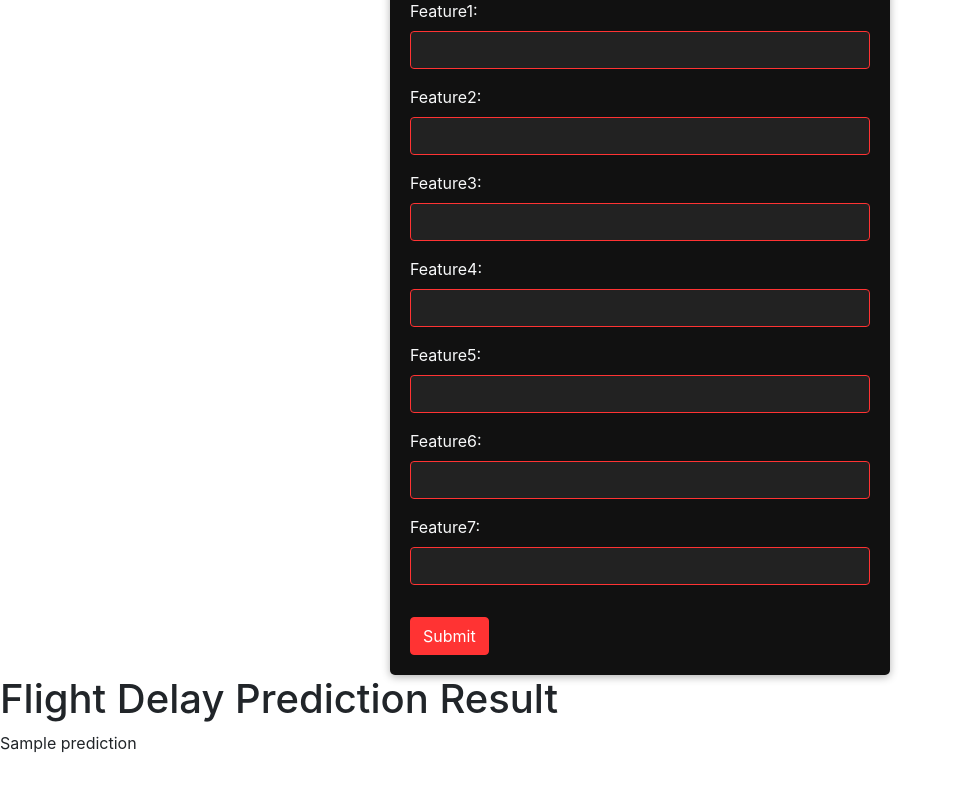
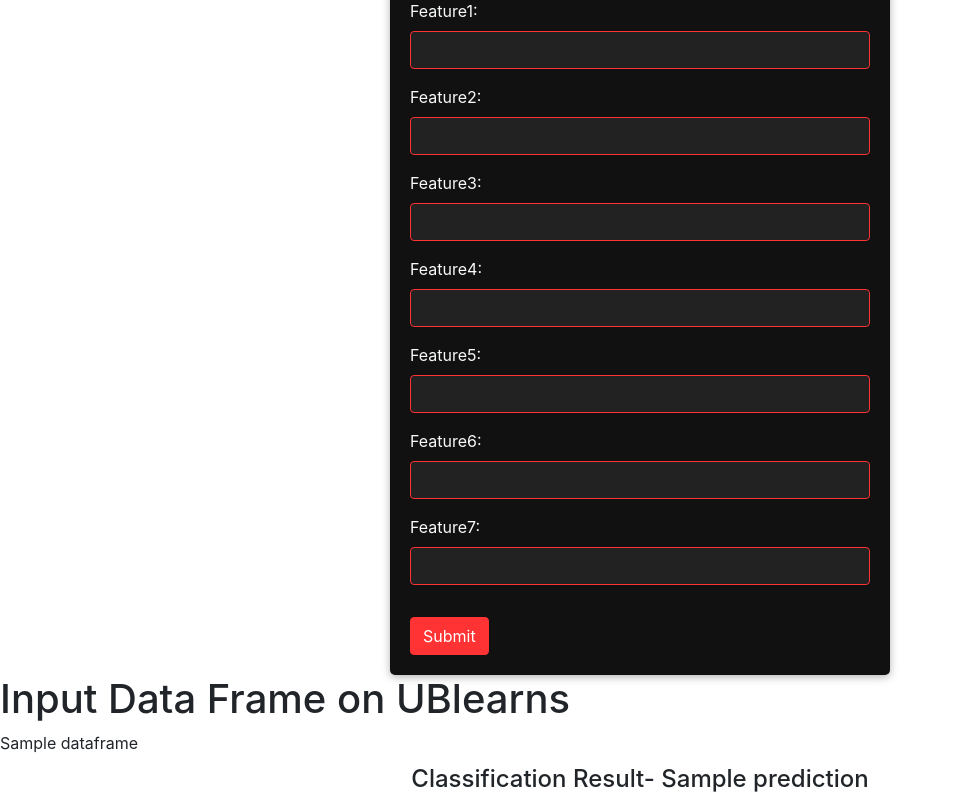
Before and after one commit to stingrose/simpleNeuralnetwork-deploy, a Flask app: template templates/index.html in a window 1280 px wide. Shown: the part 265-1077 px from the top of the page, without its empty margins (0-956 px from the left). Before the commit the page ends 1018 px from the top, so only its background shows below. Run offline with Flask 2, Linux system fonts and the light colour scheme; the template is opened without the code that fills it: most values are stand-ins (such as "Sample title", 1, 10 or a date in 2020); some libraries are stand-ins or nearby versions.

Commit message:
Update index.html

```diff
--- a/templates/index.html
+++ b/templates/index.html
@@ -1,7 +1,7 @@
 <!DOCTYPE html>
 <html>
   <head>
-    <title>Flight Delay Prediction</title>
+    <title>IML BONUS SIMPLE NN </title>
     <meta charset="utf-8">
     <meta name="viewport" content="width=device-width, initial-scale=1">
     <link rel="stylesheet" href="https://maxcdn.bootstrapcdn.com/bootstrap/4.0.0/css/bootstrap.min.css">
@@ -71,8 +71,9 @@
         <button type="submit" class="btn btn-primary mt-3">Submit</button>
       </form>
     </div>
-        <h1>Flight Delay Prediction Result</h1>
-        <p>{{ prediction }}</p>
+    <h1>Input Data Frame on UBlearns</h1>
+    {{ dataframe|safe }}
+        <h1 style="text-align: center; font-size: 24px; padding: 10px;">Classification Result-  {{ prediction }} </h1>
     <script src="https://ajax.googleapis.com/ajax/libs/jquery/3.3.1/jquery.min.js"></script>
     <script src="https://cdnjs.cloudflare.com/ajax/libs/popper.js/1.12.9/umd/popper.min.js"></script>
     <script src="https://maxcdn.bootstrapcdn.com/bootstrap/4.0.0/js/bootstrap.min.js"></script>
```
